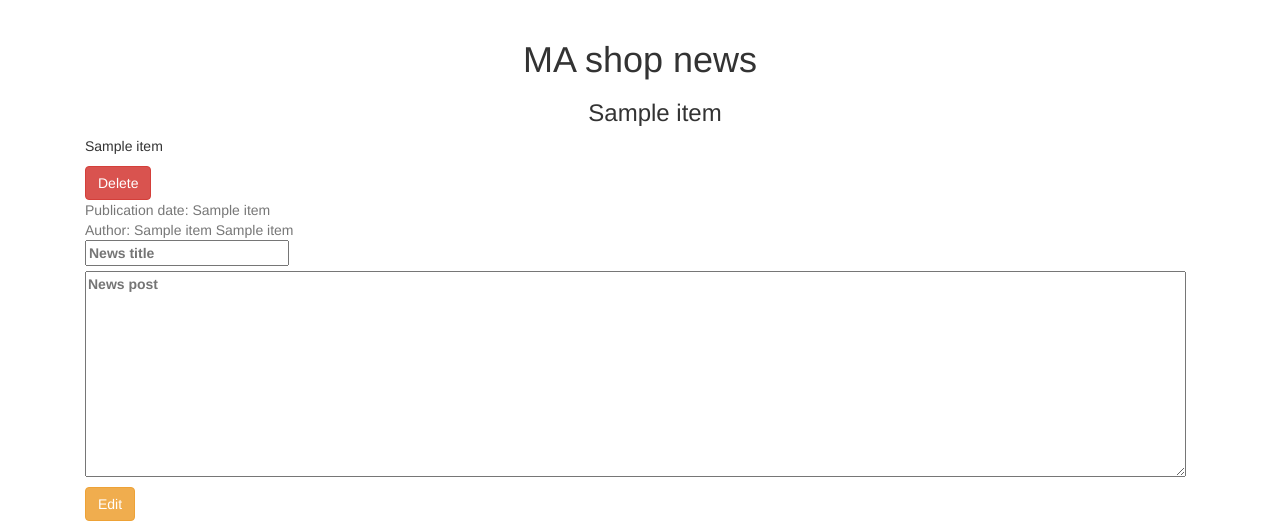
After one commit to denyszamiatin/ma_shop, a Python web app: template templates/change_news.html in a window 1280 px wide. The commit adds this page. Shown: the part 322-843 px from the top of the page. Run offline with Jinja, Linux system fonts and the light colour scheme; the template is opened without the code that fills it: most values are stand-ins (such as "Sample title", 1, 10 or a date in 2020); some libraries are stand-ins or nearby versions.

Commit message:
tasks #45,46

```diff
--- /dev/null
+++ b/templates/change_news.html
@@ -0,0 +1,39 @@
+{% extends "index.html" %}
+{% block title %}MA SHOP | NEWS{% endblock %}
+{% block content %}
+<div class="container">
+    <h1 class="text-center mt-3 mb-5">MA shop news</h1>
+    {% for item in news %}
+    <div class="border-top">
+        <h3 class="container text-center m-3">{{item[1]}}</h3>
+        <p class="container">{{item[2]}}</p>
+        <div class="container d-flex flex-row-reverse mb-3">
+            <form method="post" action="{{ url_for('delete_news', news_id=item[0]) }}">
+                <button type="submit" class="span2 btn btn-danger">Delete</button>
+            </form>
+            <div class="mr-3">
+                <text class="text-muted">Publication date: {{item[3]}}</text>
+            </div>
+            <div class="mr-3">
+                <text class="text-muted">Author: {{item[4] + ' ' + item[5]}}</text>
+            </div>
+        </div>
+        <div class="container">
+            <form method="post" action="{{ url_for('edit_news', news_id=item[0]) }}">
+                <div>
+                    <label>
+                        <input name="title" type="text" maxlength="255" placeholder="News title">
+                    </label>
+                </div>
+                <label>
+                    <textarea name="post" cols="120" rows="10" placeholder="News post"></textarea>
+                </label>
+                <div class="d-flex flex-row-reverse mb-3">
+                    <button type="submit" class="btn btn-warning">Edit</button>
+                </div>
+            </form>
+        </div>
+    </div>
+    {% endfor %}
+</div>
+{% endblock %}
```
Also changed, not shown: app.py (+23 -2 lines), news/news_.py (+28 -2 lines), templates/news.html (+5 -5 lines).
